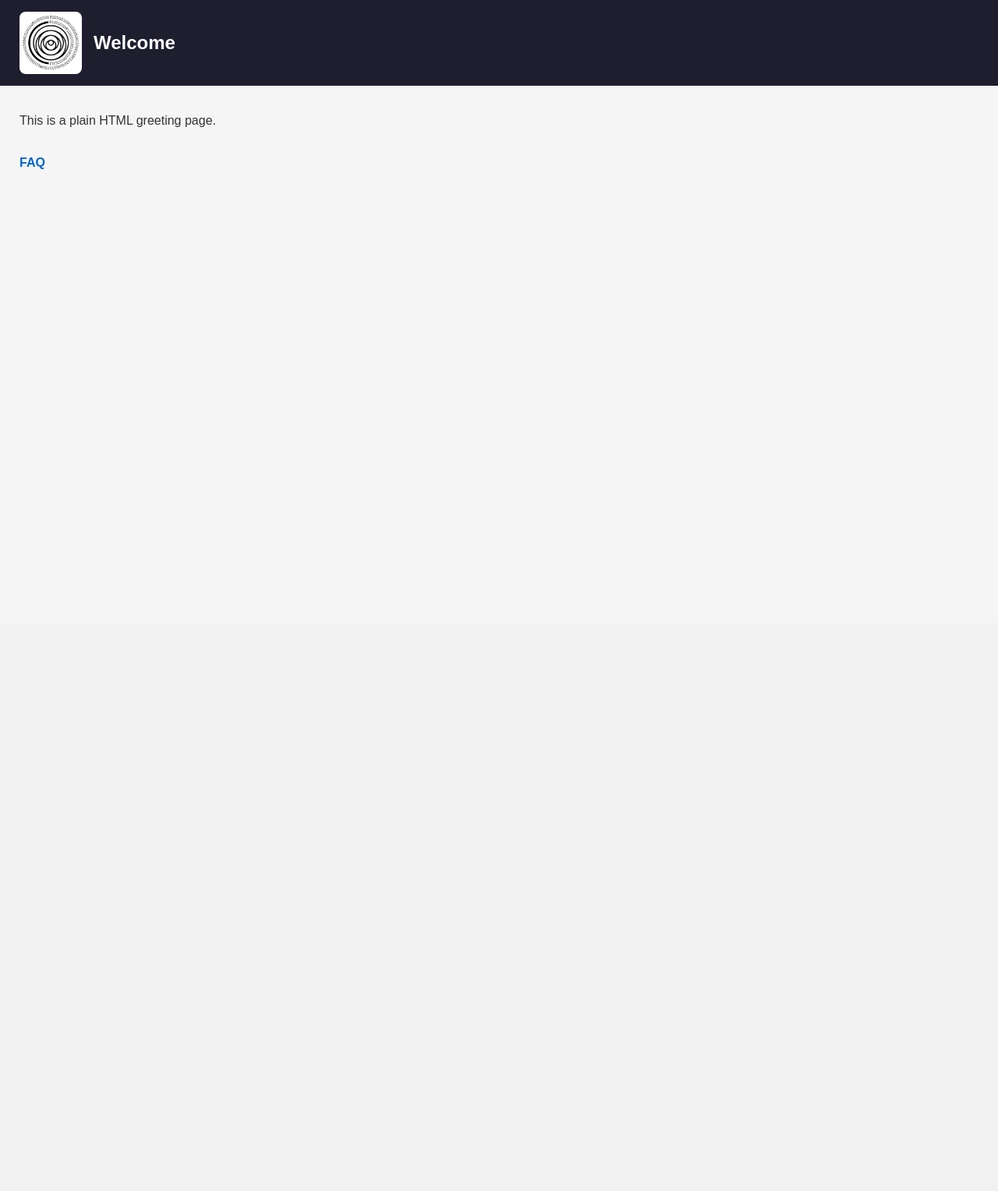
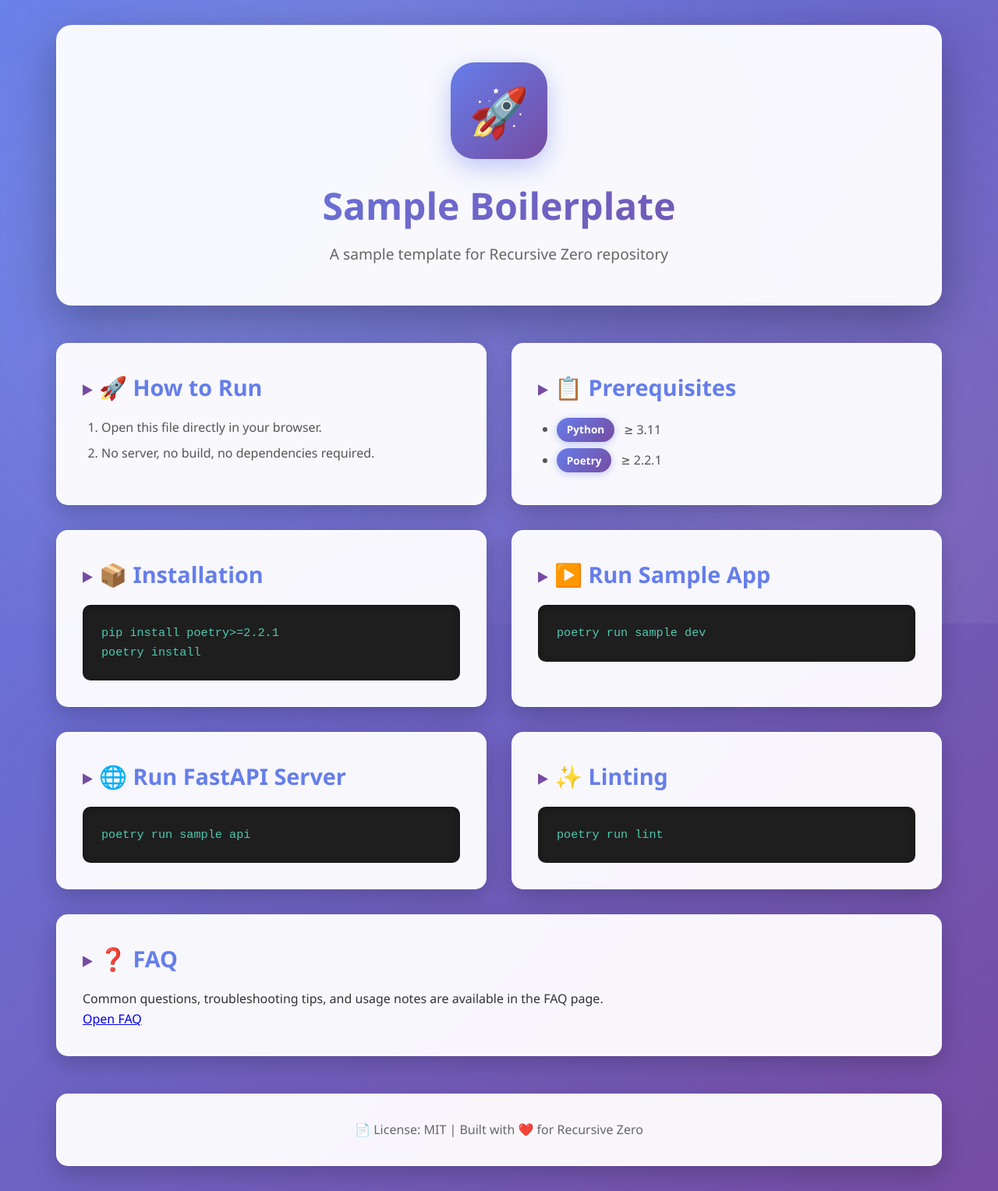
Before and after one commit to recursivezero/sample-py, a Python web app: template templates/index.html in a window 1280 px wide. Shown: the whole page at 78% size. Before the commit the page ends 217 px from the top, so only its background shows below. Run offline with Jinja, Linux system fonts and the light colour scheme; the template is opened without the code that fills it, so the values that code supplies are empty.

```diff
--- a/src/utils/clean.py
+++ b/src/utils/clean.py
@@ -1,4 +1,3 @@
-import os
 import shutil
 import subprocess
 from pathlib import Path
@@ -17,10 +16,10 @@ def clean():
     _remove_artifacts()
     print("Done ✨")
 
+
 def reset():
     print("Cleaning build artifacts...")
     _remove_artifacts()
-
 
     print("Removing current project virtualenv...")
     subprocess.run(["poetry", "env", "remove", "python"], check=True)
@@ -31,7 +30,6 @@ def reset():
     print("Environment fully reset ✨")
 
 
-
 def main():
     clean()
 
--- a/src/utils/constants.py
+++ b/src/utils/constants.py
@@ -1,6 +1,7 @@
+import logging
 import os
 from pathlib import Path
-import logging
+
 from dotenv import load_dotenv
 
 load_dotenv()
@@ -10,10 +11,12 @@ APP_TITLE = ":blue[Greeting Feature]"
 DEFAULT_GREETING = "Hello"
 FAQ_TITLE = "FAQs"
 PORT = 8000
+GREET_PREFIX = "/api/v1"
 # --- Asset paths ---
 PROJECT_ROOT = Path(__file__).parent.parent
 ASSETS_DIR = PROJECT_ROOT / "assets" / "images"
 COMPANY_LOGO = ASSETS_DIR / "logo.png"
+
 
 def safe_get(env_key: str) -> str:
     value = os.getenv(env_key)
@@ -23,6 +26,7 @@ def safe_get(env_key: str) -> str:
 
     logging.info(f"Loaded config '{env_key}' from [env]")
     return value
+
 
 MONGODB_URI = safe_get("MONGODB_URI")
 DATABASE_NAME = safe_get("DATABASE_NAME")
--- a/templates/index.html
+++ b/templates/index.html
@@ -3,23 +3,76 @@
 
 <head>
   <meta charset="UTF-8">
-  <title>Greeting Page</title>
+  <meta name="viewport" content="width=device-width, initial-scale=1.0">
+  <title>Sample Boilerplate - Recursive Zero</title>
   <link rel="stylesheet" href="style.css">
 </head>
 
 <body>
+  <div class="container">
+    <header>
+      <div class="logo-container"></div>
+      <h1>Sample Boilerplate</h1>
+      <p>A sample template for Recursive Zero repository</p>
+    </header>
 
-  <header>
-    <img src="../src/assets/images/logo.png" width="80">
-    <h1>Welcome</h1>
-  </header>
+    <div class="grid">
+      <section>
+        <h2>🚀 How to Run</h2>
+        <ol>
+          <li>Open this file directly in your browser.</li>
+          <li>No server, no build, no dependencies required.</li>
+        </ol>
+      </section>
 
-  <p>This is a plain HTML greeting page.</p>
+      <section>
+        <h2>📋 Prerequisites</h2>
+        <ul>
+          <li><span class="badge">Python</span> ≥ 3.11</li>
+          <li><span class="badge">Poetry</span> ≥ 2.2.1</li>
+        </ul>
+      </section>
+    </div>
 
-  <nav>
-    <a href="faq.html">FAQ</a>
-  </nav>
+    <div class="grid">
+      <section>
+        <h2>📦 Installation</h2>
+        <pre><code><span class="command-line">pip install poetry>=2.2.1</span>
+<span class="command-line">poetry install</span></code></pre>
+      </section>
 
+      <section>
+        <h2>▶️ Run Sample App</h2>
+        <pre><code><span class="command-line">poetry run sample dev</span></code></pre>
+      </section>
+    </div>
+
+    <div class="grid">
+      <section>
+        <h2>🌐 Run FastAPI Server</h2>
+        <pre><code><span class="command-line">poetry run sample api</span></code></pre>
+      </section>
+
+      <section>
+        <h2>✨ Linting</h2>
+        <pre><code><span class="command-line">poetry run lint</span></code></pre>
+      </section>
+    </div>
+    <div class="grid">
+      <section>
+        <h2>❓ FAQ</h2>
+        <p>
+          Common questions, troubleshooting tips, and usage notes are available in the FAQ page.
+        </p>
+        <a class="button" href="faq.html">Open FAQ</a>
+      </section>
+    </div>
+
+
+    <footer>
+      <p>📄 License: MIT | Built with ❤️ for Recursive Zero</p>
+    </footer>
+  </div>
 </body>
 
 </html>
--- a/templates/style.css
+++ b/templates/style.css
@@ -1,49 +1,267 @@
-/* Reset basic styling */
-body {
+* {
       margin: 0;
-  font-family: Arial, Helvetica, sans-serif;
-  background-color: #f5f5f5;
-  color: #333;
+      padding: 0;
+      box-sizing: border-box;
     }
 
-/* Header styling */
+    body {
+      font-family: 'Segoe UI', Tahoma, Geneva, Verdana, sans-serif;
+      background: linear-gradient(135deg, #667eea 0%, #764ba2 100%);
+      color: #333;
+      line-height: 1.6;
+      min-height: 100vh;
+      position: relative;
+      overflow-x: hidden;
+    }
+
+    /* Animated background particles */
+    body::before {
+      content: '';
+      position: fixed;
+      width: 100%;
+      height: 100%;
+      background-image:
+        radial-gradient(circle at 20% 50%, rgba(255, 255, 255, 0.1) 0%, transparent 50%),
+        radial-gradient(circle at 80% 80%, rgba(255, 255, 255, 0.1) 0%, transparent 50%),
+        radial-gradient(circle at 40% 20%, rgba(255, 255, 255, 0.08) 0%, transparent 50%);
+      animation: float 15s ease-in-out infinite;
+      z-index: 0;
+    }
+
+    @keyframes float {
+
+      0%,
+      100% {
+        transform: translateY(0) scale(1);
+      }
+
+      50% {
+        transform: translateY(-20px) scale(1.05);
+      }
+    }
+
+    .container {
+      max-width: 1200px;
+      margin: 0 auto;
+      padding: 2rem;
+      position: relative;
+      z-index: 1;
+    }
+
     header {
+      background: rgba(255, 255, 255, 0.95);
+      border-radius: 20px;
+      padding: 3rem 2rem;
+      text-align: center;
+      box-shadow: 0 20px 60px rgba(0, 0, 0, 0.3);
+      margin-bottom: 3rem;
+      backdrop-filter: blur(10px);
+      border: 2px solid rgba(255, 255, 255, 0.5);
+      animation: slideDown 0.6s ease-out;
+    }
+
+    @keyframes slideDown {
+      from {
+        opacity: 0;
+        transform: translateY(-50px);
+      }
+
+      to {
+        opacity: 1;
+        transform: translateY(0);
+      }
+    }
+
+    .logo-container {
+      width: 120px;
+      height: 120px;
+      margin: 0 auto 1.5rem;
+      background: linear-gradient(135deg, #667eea 0%, #764ba2 100%);
+      border-radius: 30px;
       display: flex;
       align-items: center;
-  gap: 15px;
-  padding: 15px 25px;
-  background-color: #1e1e2f;
-  color: white;
+      justify-content: center;
+      box-shadow: 0 10px 30px rgba(102, 126, 234, 0.4);
+      animation: pulse 2s ease-in-out infinite;
     }
 
-/* Logo */
-header img {
-  border-radius: 8px;
+    @keyframes pulse {
+
+      0%,
+      100% {
+        transform: scale(1);
       }
 
-/* Heading */
-header h1 {
-  margin: 0;
-  font-size: 24px;
+      50% {
+        transform: scale(1.05);
+      }
     }
 
-/* Paragraph */
-p {
-  padding: 20px 25px;
-  font-size: 16px;
+    .logo-container::before {
+      content: '🚀';
+      font-size: 60px;
     }
 
-/* Navigation */
-nav {
-  padding: 0 25px 25px;
+    h1 {
+      font-size: 3rem;
+      background: linear-gradient(135deg, #667eea 0%, #764ba2 100%);
+      -webkit-background-clip: text;
+      -webkit-text-fill-color: transparent;
+      background-clip: text;
+      margin-bottom: 0.5rem;
+      font-weight: 800;
     }
 
-nav a {
-  text-decoration: none;
-  color: #0066cc;
+    header p {
+      color: #666;
+      font-size: 1.2rem;
+      font-weight: 300;
+    }
+
+    .grid {
+      display: grid;
+      grid-template-columns: repeat(auto-fit, minmax(300px, 1fr));
+      gap: 2rem;
+      margin-bottom: 2rem;
+    }
+
+    section {
+      background: rgba(255, 255, 255, 0.95);
+      border-radius: 15px;
+      padding: 2rem;
+      box-shadow: 0 10px 30px rgba(0, 0, 0, 0.2);
+      backdrop-filter: blur(10px);
+      border: 2px solid rgba(255, 255, 255, 0.5);
+      transition: transform 0.3s ease, box-shadow 0.3s ease;
+      animation: fadeInUp 0.6s ease-out backwards;
+    }
+
+    section:nth-child(1) {
+      animation-delay: 0.1s;
+    }
+
+    section:nth-child(2) {
+      animation-delay: 0.2s;
+    }
+
+    section:nth-child(3) {
+      animation-delay: 0.3s;
+    }
+
+    section:nth-child(4) {
+      animation-delay: 0.4s;
+    }
+
+    section:nth-child(5) {
+      animation-delay: 0.5s;
+    }
+
+    section:nth-child(6) {
+      animation-delay: 0.6s;
+    }
+
+    @keyframes fadeInUp {
+      from {
+        opacity: 0;
+        transform: translateY(30px);
+      }
+
+      to {
+        opacity: 1;
+        transform: translateY(0);
+      }
+    }
+
+    section:hover {
+      transform: translateY(-5px);
+      box-shadow: 0 15px 40px rgba(0, 0, 0, 0.3);
+    }
+
+    h2 {
+      color: #667eea;
+      font-size: 1.8rem;
+      margin-bottom: 1rem;
+      display: flex;
+      align-items: center;
+      gap: 0.5rem;
+    }
+
+    h2::before {
+      content: '▸';
+      color: #764ba2;
       font-weight: bold;
     }
 
-nav a:hover {
-  text-decoration: underline;
+    ol,
+    ul {
+      margin-left: 1.5rem;
+      margin-top: 1rem;
     }
+
+    li {
+      margin-bottom: 0.5rem;
+      color: #555;
+    }
+
+    pre {
+      background: #1e1e1e;
+      border-radius: 10px;
+      padding: 1.5rem;
+      overflow-x: auto;
+      margin-top: 1rem;
+      box-shadow: inset 0 2px 10px rgba(0, 0, 0, 0.3);
+    }
+
+    code {
+      color: #9cdcfe;
+      font-family: 'Courier New', Courier, monospace;
+      font-size: 0.95rem;
+      line-height: 1.6;
+    }
+
+    .command-line {
+      color: #4ec9b0;
+    }
+
+    footer {
+      background: rgba(255, 255, 255, 0.95);
+      border-radius: 15px;
+      padding: 2rem;
+      text-align: center;
+      box-shadow: 0 10px 30px rgba(0, 0, 0, 0.2);
+      backdrop-filter: blur(10px);
+      border: 2px solid rgba(255, 255, 255, 0.5);
+      margin-top: 3rem;
+      animation: fadeInUp 0.6s ease-out 0.7s backwards;
+    }
+
+    footer p {
+      color: #666;
+      font-size: 1rem;
+    }
+
+    .badge {
+      display: inline-block;
+      background: linear-gradient(135deg, #667eea 0%, #764ba2 100%);
+      color: white;
+      padding: 0.3rem 0.8rem;
+      border-radius: 20px;
+      font-size: 0.85rem;
+      font-weight: 600;
+      margin-right: 0.5rem;
+      box-shadow: 0 2px 10px rgba(102, 126, 234, 0.4);
+    }
+
+    @media (max-width: 768px) {
+      h1 {
+        font-size: 2rem;
+      }
+
+      .grid {
+        grid-template-columns: 1fr;
+      }
+
+      section {
+        padding: 1.5rem;
+      }
+    }
```
Also changed, not shown: src/api/fast_api.py (+14 -4 lines), README.md. Lines whose indentation alone changed are shown as unchanged.
